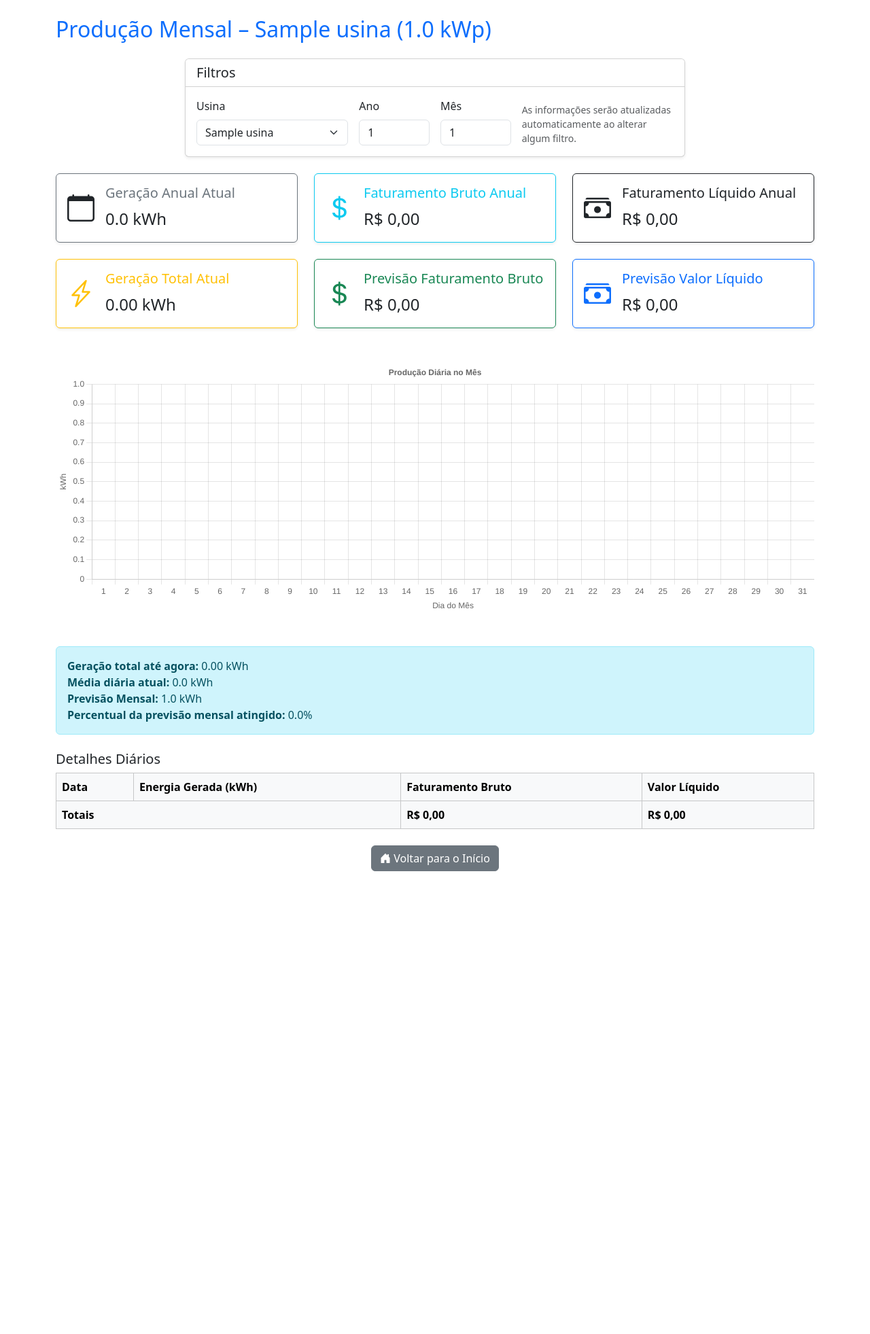
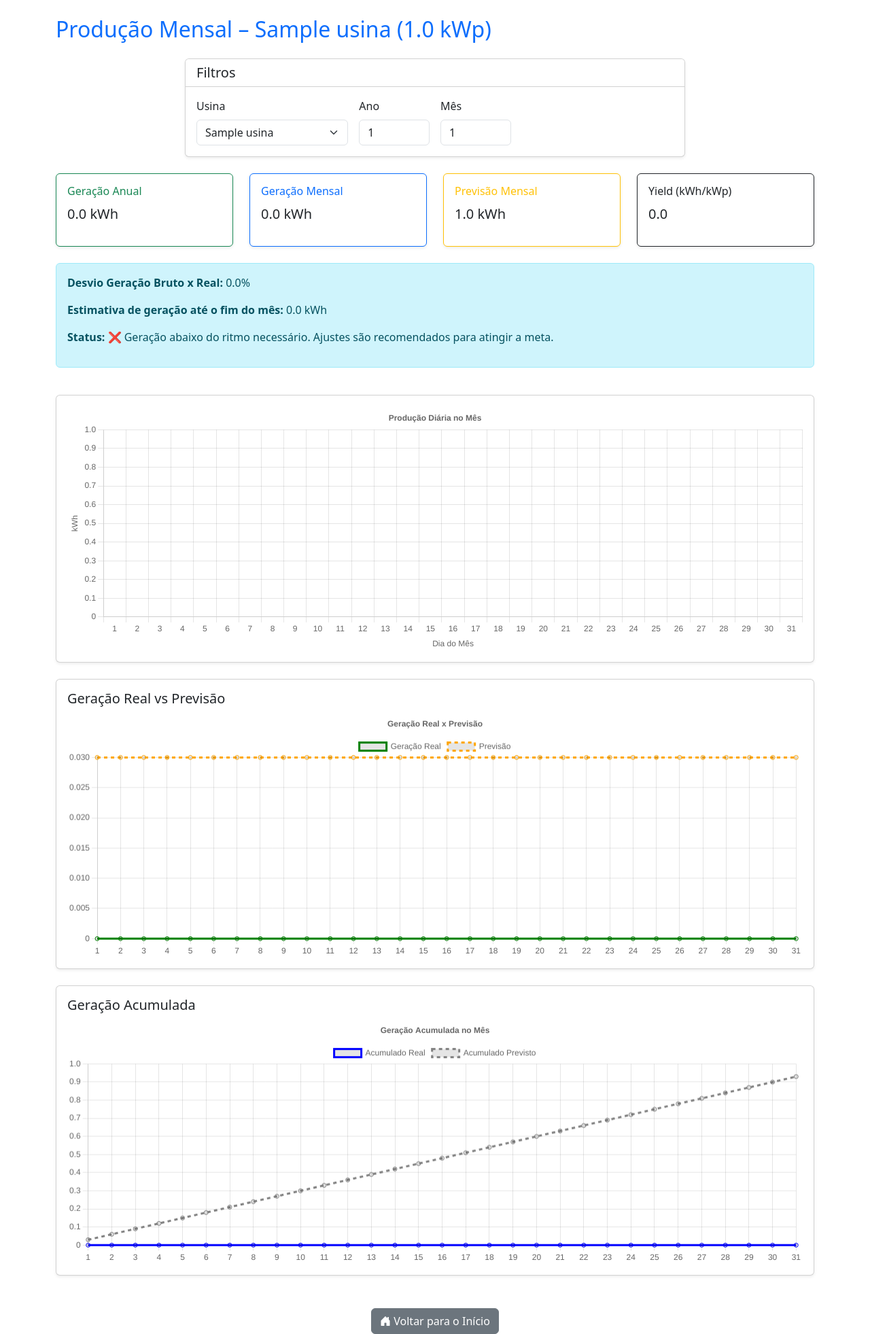
Before and after one commit to Vanucci09/Usinas, a Flask app: page /producao_mensal/1/1/1 in a window 1280 px wide. Shown: the whole page at 68% size. Before the commit the page ends 1282 px from the top, so only its background shows below. Run offline with Flask 3, Linux system fonts and the light colour scheme; a user stored in the database is signed in; tables that the repository leaves empty hold one stand-in row (values such as "Sample post"); lists and menus that the app fills with data are empty; parts of the project's set-up code (start-up, migrations or seed data) failed here and were passed over.

Commit message:
Ajuste no templat de gráficos

```diff
--- a/templates/producao_mensal.html
+++ b/templates/producao_mensal.html
@@ -24,7 +24,6 @@
 <body>
 
 <div class="container mt-4">
-
     <h2 class="mb-4 text-primary">
         Produção Mensal – {{ usina_nome }}
         {% if potencia_kw is not none %}
@@ -32,6 +31,7 @@
         {% endif %}
     </h2>
 
+    <!-- Filtros -->
     <div class="row justify-content-center mb-4">
         <div class="col-lg-8">
             <div class="card shadow-sm">
@@ -58,167 +58,115 @@
                         <label for="mes" class="form-label">Mês</label>
                         <input type="number" class="form-control" id="mes" value="{{ mes }}" min="1" max="12">
                     </div>
-                        <div class="col-md-4 d-flex align-items-end">
-                            <small class="text-muted">
-                                As informações serão atualizadas automaticamente ao alterar algum filtro.
-                            </small>
                 </div>
             </div>
         </div>
     </div>
+
+    <!-- Métricas -->
+    <div class="row mb-4">
+        <div class="col-md-3 fade-in">
+            <div class="card border-success shadow-sm">
+                <div class="card-body">
+                    <h6 class="text-success">Geração Anual</h6>
+                    <p class="fs-5">{{ ano_geracao_total }} kWh</p>
                 </div>
-        <!-- ===== FIM DOS FILTROS ===== -->
-
-
-        <!-- ===== Totais Anuais ===== -->
-        <div class="row mb-4">
-            <div class="col-md-4 fade-in">
-                <div class="card border-secondary shadow-sm">
-                    <div class="card-body d-flex align-items-center">
-                        <i class="bi bi-calendar fs-1 me-3"></i>
-                        <div>
-                            <h5 class="card-title text-secondary">Geração Anual Atual</h5>
-                            <p class="card-text fs-4">{{ ano_geracao_total }} kWh</p>
+            </div>
+        </div>
+        <div class="col-md-3 fade-in" style="animation-delay: 0.2s;">
+            <div class="card border-primary shadow-sm">
+                <div class="card-body">
+                    <h6 class="text-primary">Geração Mensal</h6>
+                    <p class="fs-5">{{ soma_total | round(2) }} kWh</p>
+                </div>
+            </div>
+        </div>
+        <div class="col-md-3 fade-in" style="animation-delay: 0.4s;">
+            <div class="card border-warning shadow-sm">
+                <div class="card-body">
+                    <h6 class="text-warning">Previsão Mensal</h6>
+                    <p class="fs-5">{{ previsao_mensal }} kWh</p>
+                </div>
+            </div>
+        </div>
+        <div class="col-md-3 fade-in" style="animation-delay: 0.6s;">
+            <div class="card border-dark shadow-sm">
+                <div class="card-body">
+                    <h6 class="text-dark">Yield (kWh/kWp)</h6>
+                    <p class="fs-5">
+                        {% if potencia_kw %}
+                            {{ (soma_total / potencia_kw) | round(2) }}
+                        {% else %}
+                            N/A
+                        {% endif %}
+                    </p>
                 </div>
             </div>
         </div>
     </div>
-            <div class="col-md-4 fade-in" style="animation-delay: 0.2s;">
-                <div class="card border-info shadow-sm">
-                    <div class="card-body d-flex align-items-center">
-                        <i class="bi bi-currency-dollar fs-1 text-info me-3"></i>
-                        <div>
-                            <h5 class="card-title text-info">Faturamento Bruto Anual</h5>
-                            <p class="card-text fs-4">{{ ano_faturamento_bruto | formato_brasileiro }}</p>
+
+    <!-- Desvio e Tendência -->
+    <div class="row mb-4 fade-in" style="animation-delay: 0.8s;">
+        <div class="col-md-12">
+            <div class="alert alert-info">
+                <p><strong>Desvio Geração Bruto x Real:</strong>
+                {% if previsao_mensal > 0 %}
+                    {{ ((soma_total / previsao_mensal) * 100) | round(2) }}%
+                {% else %}
+                    0%
+                {% endif %}
+                </p>
+
+                {% set hoje = current_day if current_day is defined else detalhes[-1].data.day if detalhes else 1 %}
+                {% set dias_mes = dias_no_mes if dias_no_mes is defined else 30 %}
+                {% set media_diaria = (soma_total / hoje) if hoje > 0 else 0 %}
+                {% set estimativa_final = media_diaria * dias_mes %}
+
+                <p><strong>Estimativa de geração até o fim do mês:</strong> {{ estimativa_final | round(2) }} kWh</p>
+
+                <p><strong>Status:</strong>
+                {% if estimativa_final >= previsao_mensal %}
+                    ✅ A geração está no ritmo para alcançar ou superar a meta mensal.
+                {% elif estimativa_final >= (previsao_mensal * 0.90) %}
+                    ⚠️ Geração levemente abaixo do ritmo ideal (até 10% de desvio). Acompanhar de perto.
+                {% else %}
+                    ❌ Geração abaixo do ritmo necessário. Ajustes são recomendados para atingir a meta.
+                {% endif %}
+                </p>
             </div>
         </div>
     </div>
-            </div>
-            <div class="col-md-4 fade-in" style="animation-delay: 0.4s;">
-                <div class="card border-dark shadow-sm">
-                    <div class="card-body d-flex align-items-center">
-                        <i class="bi bi-cash-stack fs-1 text-dark me-3"></i>
-                        <div>
-                            <h5 class="card-title text-dark">Faturamento Líquido Anual</h5>
-                            <p class="card-text fs-4">{{ ano_faturamento_liquido | formato_brasileiro }}</p>
-                        </div>
-                    </div>
-                </div>
-            </div>
-        </div>
-        <!-- ===== Fim dos Totais Anuais ===== -->
 
+    <!-- Gráfico Original -->
+    <div class="card mb-4 shadow-sm fade-in">
+        <div class="card-body">
 
-        <!-- ===== Totais Mensais ===== -->
-        {% set totais_faturamento = {'bruto': 0, 'liquido': 0, 'geracao_total': 0} %}
-        {% for item in detalhes %}
-            {% set faturamento = item.energia_kwh * 0.83 %}
-            {% set liquido = faturamento * 0.80 %}
-            {% set _ = totais_faturamento.update({
-                'bruto': totais_faturamento.bruto + faturamento,
-                'liquido': totais_faturamento.liquido + liquido,
-                'geracao_total': totais_faturamento.geracao_total + item.energia_kwh
-            }) %}
-        {% endfor %}
-        <div class="row mb-5">
-            <div class="col-md-4 fade-in">
-                <div class="card border-warning shadow-sm">
-                    <div class="card-body d-flex align-items-center">
-                        <i class="bi bi-lightning-charge text-warning fs-1 me-3"></i>
-                        <div>
-                            <h5 class="card-title text-warning">Geração Total Atual</h5>
-                            <p class="card-text fs-4">{{ '%.2f' | format(totais_faturamento.geracao_total) }} kWh</p>
-                        </div>
-                    </div>
-                </div>
-            </div>
-            <div class="col-md-4 fade-in" style="animation-delay: 0.2s;">
-                <div class="card border-success shadow-sm">
-                    <div class="card-body d-flex align-items-center">
-                        <i class="bi bi-currency-dollar text-success fs-1 me-3"></i>
-                        <div>
-                            <h5 class="card-title text-success">Previsão Faturamento Bruto</h5>
-                            <p class="card-text fs-4">{{ totais_faturamento.bruto | formato_brasileiro }}</p>
-                        </div>
-                    </div>
-                </div>
-            </div>
-            <div class="col-md-4 fade-in" style="animation-delay: 0.4s;">
-                <div class="card border-primary shadow-sm">
-                    <div class="card-body d-flex align-items-center">
-                        <i class="bi bi-cash-stack text-primary fs-1 me-3"></i>
-                        <div>
-                            <h5 class="card-title text-primary">Previsão Valor Líquido</h5>
-                            <p class="card-text fs-4">{{ totais_faturamento.liquido | formato_brasileiro }}</p>
-                        </div>
-                    </div>
-                </div>
-            </div>
-        </div>
-        <!-- ===== Fim dos Totais Mensais ===== -->
-
-
-        <!-- Gráfico -->
-        <canvas id="graficoProducao" height="100"></canvas>
-
-
-        <!-- Informações (alert) -->
-        <div class="mt-5">
-            <div class="alert alert-info">
-                <strong>Geração total até agora:</strong> {{ '%.2f'|format(soma_total) }} kWh<br>
-                <strong>Média diária atual:</strong> {{ media_diaria }} kWh<br>
-                <strong>Previsão Mensal:</strong> {{ previsao_mensal }} kWh<br>
-                <strong>Percentual da previsão mensal atingido:</strong>
-                {% if previsao_mensal and previsao_mensal > 0 %}
-                    {{ ((soma_total / previsao_mensal * 100) | round(2)) }}%
-                {% else %}
-                    0%
-                {% endif %}
+            <canvas id="graficoProducaoOriginal" height="100"></canvas>
         </div>
     </div>
 
+    <!-- Novos Gráficos -->
+    <div class="card mb-4 shadow-sm fade-in">
+        <div class="card-body">
+            <h5 class="card-title">Geração Real vs Previsão</h5>
+            <canvas id="graficoComparativo" height="100"></canvas>
+        </div>
+    </div>
 
-        <!-- Tabela de detalhes diários -->
-        <div class="mt-4">
-            <h5>Detalhes Diários</h5>
-            <table class="table table-bordered table-striped">
-                <thead class="table-light">
-                    <tr>
-                        <th>Data</th>
-                        <th>Energia Gerada (kWh)</th>
-                        <th>Faturamento Bruto</th>
-                        <th>Valor Líquido</th>
-                    </tr>
-                </thead>
-                <tbody>
-                    {% for item in detalhes %}
-                        {% set faturamento = item.energia_kwh * 0.83 %}
-                        {% set liquido = faturamento * 0.80 %}
-                        <tr>
-                            <td>{{ item.data }}</td>
-                            <td>{{'%.2f' | format(item.energia_kwh) }}</td>
-                            <td>{{ faturamento|formato_brasileiro }}</td>
-                            <td>{{ liquido|formato_brasileiro }}</td>
-                        </tr>
-                    {% endfor %}
-                </tbody>
-                <tfoot class="table-light">
-                    <tr>
-                        <th colspan="2">Totais</th>
-                        <th>{{ totais_faturamento.bruto|formato_brasileiro }}</th>
-                        <th>{{ totais_faturamento.liquido|formato_brasileiro }}</th>
-                    </tr>
-                </tfoot>
-            </table>
+    <div class="card mb-5 shadow-sm fade-in">
+        <div class="card-body">
+            <h5 class="card-title">Geração Acumulada</h5>
+            <canvas id="graficoAcumulado" height="100"></canvas>
         </div>
+    </div>
+
     <div class="text-center mt-4">
         <a href="{{ url_for('index') }}" class="btn btn-secondary">
             <i class="bi bi-house-door-fill"></i> Voltar para o Início
         </a>
     </div>
-    </div> <!-- fim container -->
+</div>
 
-    <!-- ===== Script de gráfico e atualização automática ===== -->
 <script>
     function irParaProducao() {
         const usina = document.getElementById('usina_id').value;
@@ -233,34 +181,20 @@
     document.getElementById('ano').addEventListener('change', irParaProducao);
     document.getElementById('mes').addEventListener('change', irParaProducao);
 
-        // Dados do Chart.js
     const dias = {{ meses | tojson }};
     const producao = {{ totais | tojson }};
     const previsoes = {{ previsoes | tojson }};
 
     const cores = producao.map((valor, idx) => {
         const previsao = previsoes[idx] || 0;
-            if (valor >= previsao) {
-                return 'rgba(54, 162, 235, 0.6)';     // Azul
-            } else if (valor >= previsao * 0.9) {
-                return 'rgba(255, 206, 86, 0.6)';     // Amarelo
-            } else {
-                return 'rgba(255, 99, 132, 0.6)';     // Vermelho
-            }
-        });
-        const bordas = producao.map((valor, idx) => {
-            const previsao = previsoes[idx] || 0;
-            if (valor >= previsao) {
-                return 'rgba(54, 162, 235, 1)';       // Azul
-            } else if (valor >= previsao * 0.9) {
-                return 'rgba(255, 206, 86, 1)';       // Amarelo
-            } else {
-                return 'rgba(255, 99, 132, 1)';       // Vermelho
-            }
+        if (valor >= previsao) return 'rgba(54, 162, 235, 0.6)';
+        if (valor >= previsao * 0.9) return 'rgba(255, 206, 86, 0.6)';
+        return 'rgba(255, 99, 132, 0.6)';
     });
 
-        const ctx = document.getElementById('graficoProducao').getContext('2d');
-        new Chart(ctx, {
+    const bordas = cores.map(cor => cor.replace('0.6', '1'));
+
+    new Chart(document.getElementById('graficoProducaoOriginal').getContext('2d'), {
         type: 'bar',
         data: {
             labels: dias,
@@ -279,16 +213,90 @@
                 title: { display: true, text: 'Produção Diária no Mês' }
             },
             scales: {
-                    y: {
-                        beginAtZero: true,
-                        title: { display: true, text: 'kWh' }
+                y: { beginAtZero: true, title: { display: true, text: 'kWh' } },
+                x: { title: { display: true, text: 'Dia do Mês' } }
+            }
+        }
+    });
+
+    // Gráfico Comparativo
+    new Chart(document.getElementById('graficoComparativo').getContext('2d'), {
+        type: 'line',
+        data: {
+            labels: dias,
+            datasets: [
+                {
+                    label: 'Geração Real',
+                    data: producao,
+                    borderColor: 'green',
+                    tension: 0.3,
+                    fill: false
                 },
-                    x: {
-                        title: { display: true, text: 'Dia do Mês' }
+                {
+                    label: 'Previsão',
+                    data: previsoes,
+                    borderColor: 'orange',
+                    borderDash: [5, 5],
+                    tension: 0.3,
+                    fill: false
+                }
+            ]
+        },
+        options: {
+            responsive: true,
+            plugins: {
+                title: {
+                    display: true,
+                    text: 'Geração Real x Previsão'
+                }
+            }
+        }
+    });
+
+    // Gráfico Acumulado
+    const acumuladoReal = producao.reduce((acc, val, idx) => {
+        acc.push((acc[idx - 1] || 0) + val);
+        return acc;
+    }, []);
+
+    const acumuladoPrevisto = previsoes.reduce((acc, val, idx) => {
+        acc.push((acc[idx - 1] || 0) + val);
+        return acc;
+    }, []);
+
+    new Chart(document.getElementById('graficoAcumulado').getContext('2d'), {
+        type: 'line',
+        data: {
+            labels: dias,
+            datasets: [
+                {
+                    label: 'Acumulado Real',
+                    data: acumuladoReal,
+                    borderColor: 'blue',
+                    fill: false,
+                    tension: 0.3
+                },
+                {
+                    label: 'Acumulado Previsto',
+                    data: acumuladoPrevisto,
+                    borderColor: 'gray',
+                    borderDash: [5, 5],
+                    fill: false,
+                    tension: 0.3
+                }
+            ]
+        },
+        options: {
+            responsive: true,
+            plugins: {
+                title: {
+                    display: true,
+                    text: 'Geração Acumulada no Mês'
                 }
             }
         }
     });
 </script>
+
 </body>
 </html>
```
Lines whose indentation alone changed are shown as unchanged.
